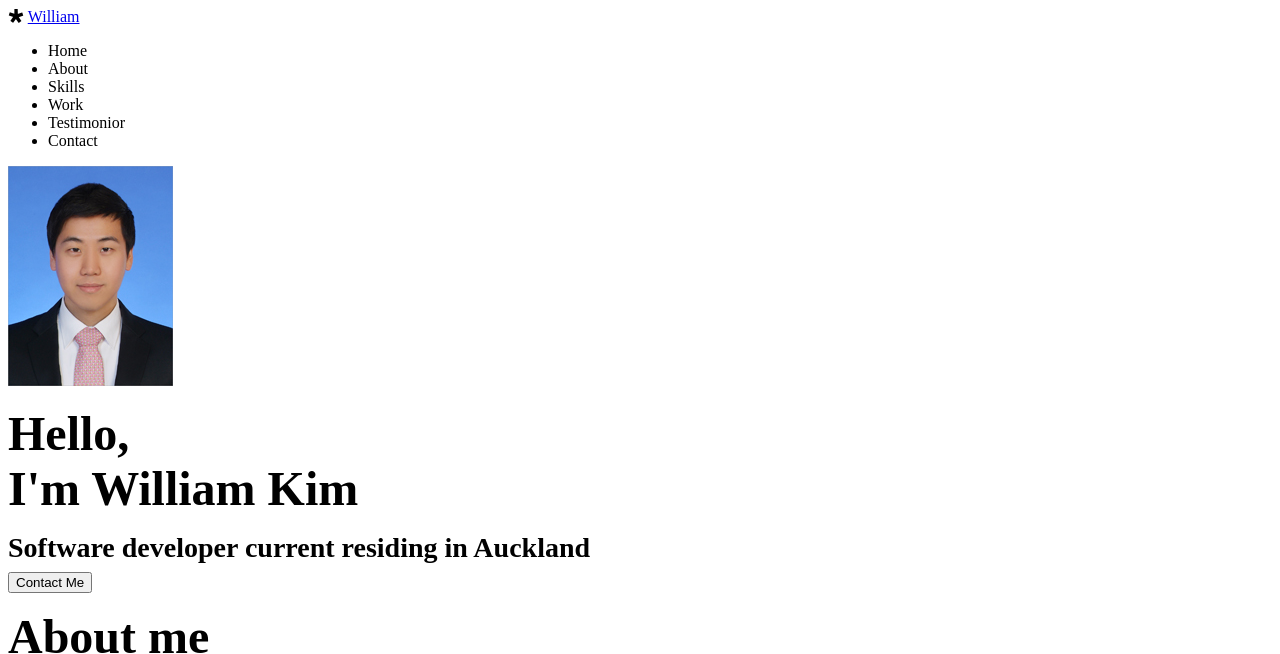
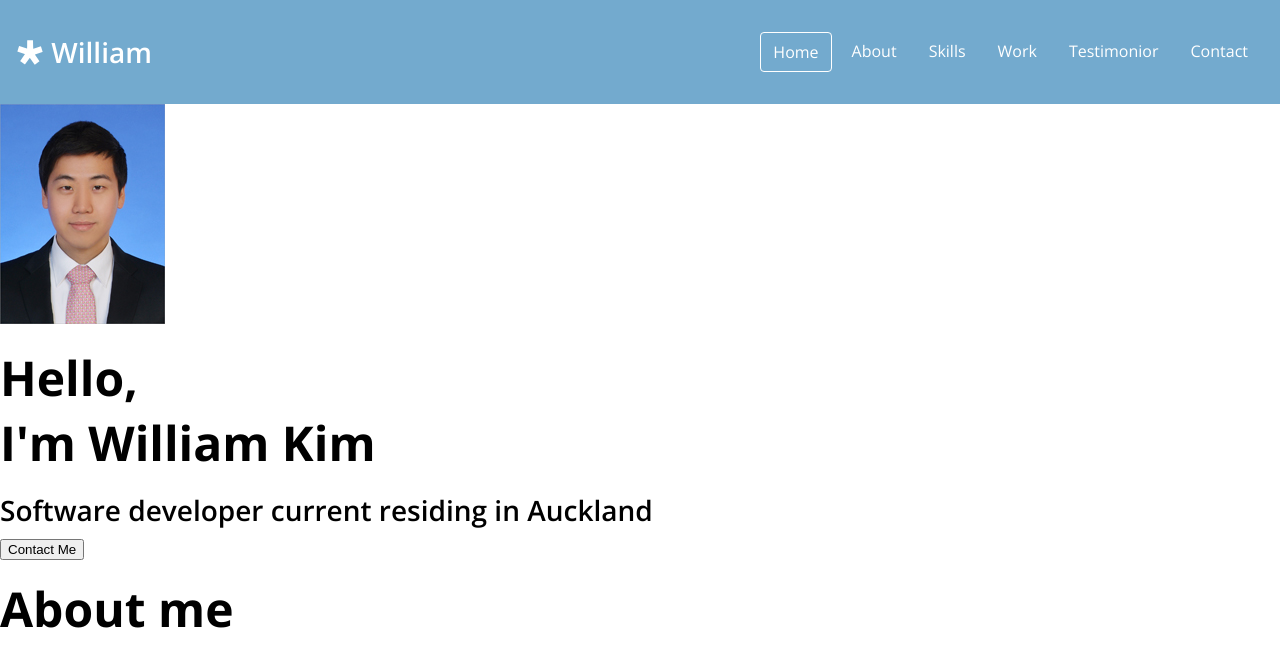
Before and after one commit to dizikjh/portfolio, a plain HTML site: page index.html in a window 1280 px wide. Shown: the top 654 px of the page. Drawn offline with nearby package versions, Linux system fonts and the light colour scheme; files that its build step writes are made by us from their sources; files whose address does not match are found by name.

Commit message:
CSS: navbar

```diff
--- a/index.html
+++ b/index.html
@@ -19,12 +19,11 @@
     <nav id="navbar">
         <div class="navbar__logo">
             <i class="fab fa-diaspora"></i>
-
             <a href="#">William</a>
         </div>
-        <div>
+        <div class="navbar__menu">
             <ul class="navbar__menu">
-                <li class="navbar__menu__item">Home</li>
+                <li class="navbar__menu__item active">Home</li>
                 <li class="navbar__menu__item">About</li>
                 <li class="navbar__menu__item">Skills</li>
                 <li class="navbar__menu__item">Work</li>
--- a/imgs/style.css
+++ b/style.css
@@ -10,6 +10,7 @@
   --color-grey: #616161;
   --color-light-grey: #7c7979;
   --color-blue: #73aace;
+  --color-dark-blue: #189de4;
   --color-yellow: #fff7d1;
   --color-orange: #feb546;
   --color-black: #000000;
@@ -27,11 +28,28 @@
   --weight-regular: 400;
 
   /* Size */
+  --size-border-radius: 4px;
 }
 /* Universal tags */
 * {
   /* included padding */
   box-sizing: border-box;
+}
+
+body {
+  font-family: "Open Sans", sans-serif;
+  margin: 0;
+  cursor: default;
+}
+
+a {
+  text-decoration: none;
+  color: var(--color-white);
+}
+
+ul {
+  list-style: none;
+  padding-left: 0;
 }
 
 /* Typography heading 활자 설정 */
@@ -62,3 +80,37 @@ p {
   color: var(--color-black);
   margin: 4px 0;
 }
+
+/* Navbar */
+#navbar {
+  display: flex;
+  justify-content: space-between;
+  background-color: var(--color-blue);
+  align-items: center;
+  color: var(--color-white);
+  padding: 16px;
+}
+
+.navbar__menu {
+  display: flex;
+}
+
+.navbar__logo {
+  font-size: var(--font-medium);
+  font-weight: var(--weight-semi-bold);
+}
+
+.navbar__menu__item {
+  padding: 8px 12px;
+  margin: 0 4px;
+  cursor: pointer;
+  border-radius: var(--size-border-radius);
+}
+
+.navbar__menu__item.active {
+  border: 1px solid var(--color-white);
+}
+
+.navbar__menu__item:hover {
+  background-color: var(--color-dark-blue);
+}
```
Also changed, not shown: imgs/main.js (deleted), main.js (added).
